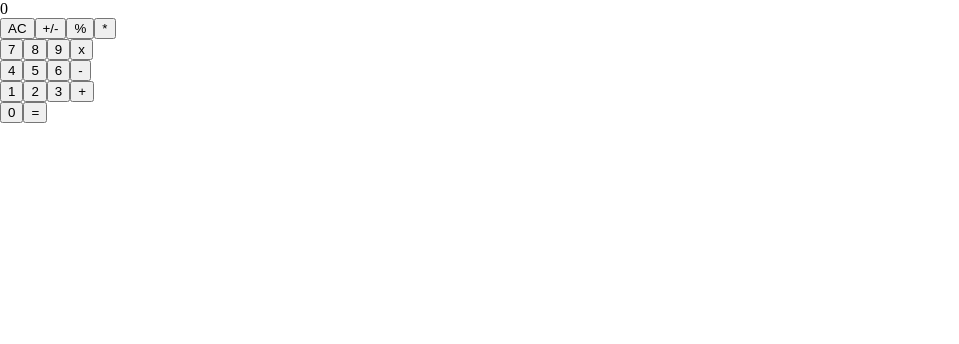
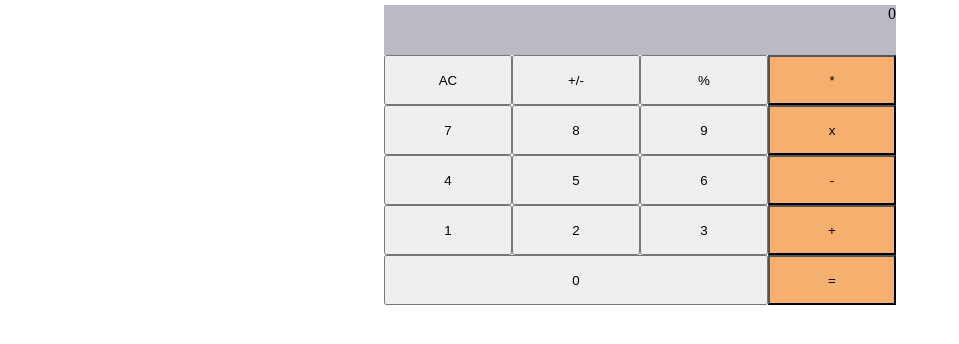
Before and after one commit to basnetlaxmi/math-magician, a React (Create React App) app: page / in a window 1280 px wide. Shown: the top 344 px of the page, without its empty margins (0-959 px from the left). Built offline with nearby package versions, Linux system fonts and the light colour scheme.

Commit message:
Add style to calculator app

```diff
--- a/src/App.js
+++ b/src/App.js
@@ -1,7 +1,16 @@
-function App() {
-  return (
-    null
-  );
+/* eslint-disable react/prefer-stateless-function */
+import React from 'react';
+import './index.css';
+import Calculator from './components/Calculator';
+
+class App extends React.Component {
+  render() {
+    return (
+      <div>
+        <Calculator />
+      </div>
+    );
+  }
 }
 
 export default App;
--- a/src/components/Calculator.js
+++ b/src/components/Calculator.js
@@ -11,58 +11,58 @@ export default class Calculator extends React.Component {
 
         <div className="button-box">
           <div className="button-row">
-            <button type="button" className="button-column-1">
+            <button type="button" className="button-column">
               AC
             </button>
-            <button type="button" className="button-column-2">
+            <button type="button" className="button-column">
               +/-
             </button>
-            <button type="button" className="button-column-3">
+            <button type="button" className="button-column">
               %
             </button>
-            <button type="button" className="button-column-4">
+            <button type="button" className="button-column orange">
               *
             </button>
           </div>
           <div className="button-row">
-            <button type="button" className="button-column-1">
+            <button type="button" className="button-column">
               7
             </button>
-            <button type="button" className="button-column-2">
+            <button type="button" className="button-column">
               8
             </button>
-            <button type="button" className="button-column-3">
+            <button type="button" className="button-column">
               9
             </button>
-            <button type="button" className="button-column-4">
+            <button type="button" className="button-column orange">
               x
             </button>
           </div>
           <div className="button-row">
-            <button type="button" className="button-column-1">
+            <button type="button" className="button-column">
               4
             </button>
-            <button type="button" className="button-column-2">
+            <button type="button" className="button-column">
               5
             </button>
-            <button type="button" className="button-column-3">
+            <button type="button" className="button-column">
               6
             </button>
-            <button type="button" className="button-column-4">
+            <button type="button" className="button-column orange">
               -
             </button>
           </div>
           <div className="button-row">
-            <button type="button" className="button-column-1">
+            <button type="button" className="button-column">
               1
             </button>
-            <button type="button" className="button-column-2">
+            <button type="button" className="button-column">
               2
             </button>
-            <button type="button" className="button-column-3">
+            <button type="button" className="button-column">
               3
             </button>
-            <button type="button" className="button-column-4">
+            <button type="button" className="button-column orange">
               +
             </button>
           </div>
@@ -71,7 +71,7 @@ export default class Calculator extends React.Component {
               0
             </button>
 
-            <button type="button" className="button-column-4">
+            <button type="button" className="button-column orange">
               =
             </button>
           </div>
--- a/src/index.css
+++ b/src/index.css
@@ -1,3 +1,29 @@
 body {
 	margin: 0;
 }
+body {
+	margin: auto;
+	width: 40%;
+}
+.screen {
+background-color: #babac5;
+margin: 5px 0 0;
+height: 50px;
+text-align: end;
+}
+
+.button-column {
+	width: 25%;
+	height: 50px;
+}
+.orange {
+	background-color: #f5b070;
+}
+
+.last {
+	width: 50%;
+}
+.button-column-1 {
+	width: 75%;
+	height: 50px;
+}
--- a/src/index.js
+++ b/src/index.js
@@ -1,13 +1,11 @@
 import React from 'react';
 import ReactDOM from 'react-dom';
 import './index.css';
-// import App from './App';
-import Calculator from './components/Calculator';
+import App from './App';
 
 ReactDOM.render(
   <React.StrictMode>
-    {/* <App /> */}
-    <Calculator />
+    <App />
   </React.StrictMode>,
   document.getElementById('root'),
 );
```
